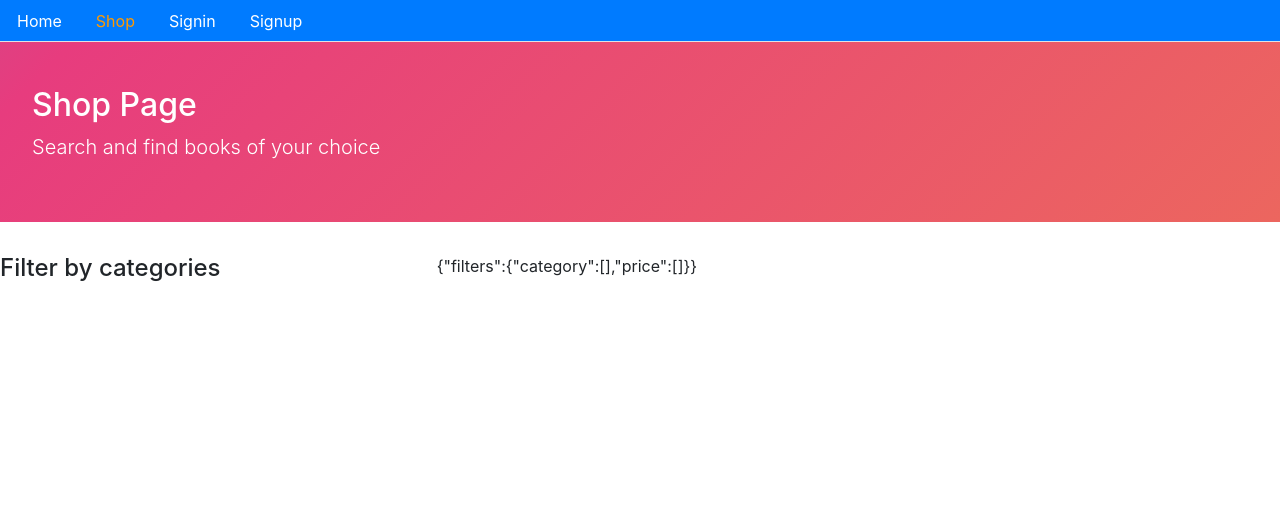
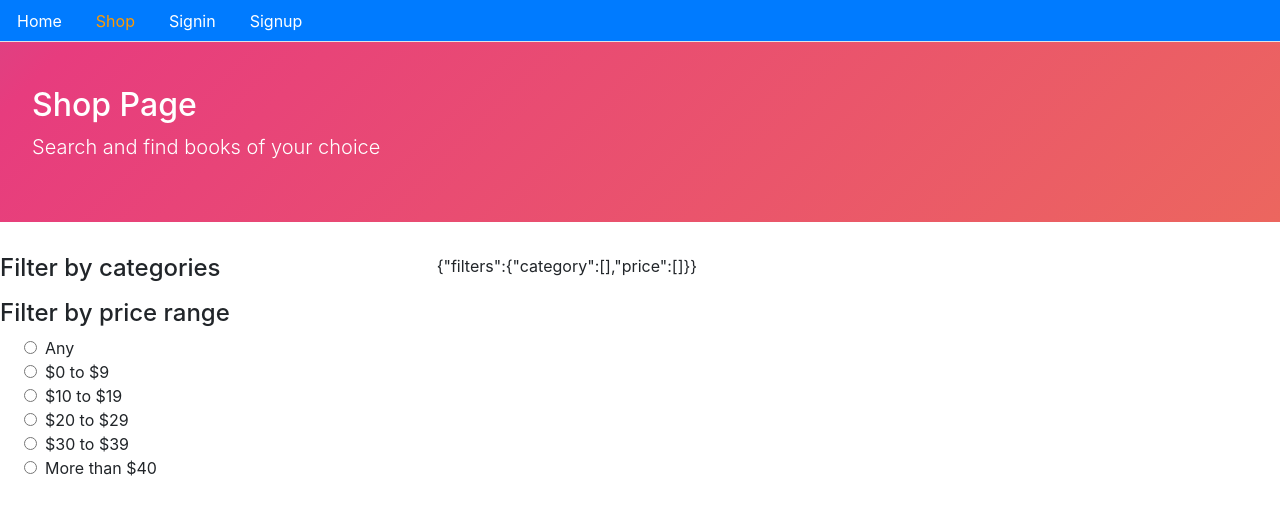
Before and after one commit to FeliIsra/E-commerce, a React (Create React App) app in the folder frontend/: page /shop in a window 1280 px wide. Shown: the top 512 px of the page. Built offline with nearby package versions, Linux system fonts and the light colour scheme; no server answers.

Commit message:
Filtros por precios

```diff
--- /dev/null
+++ b/frontend/src/core/Radiobox.js
@@ -0,0 +1,26 @@
+import React, { useState, useEffect, Fragment } from "react";
+
+function Radiobox({prices}) {
+
+    const [ value, setValue ] = useState(0)
+
+    const handleChange = e => {
+        //
+    }
+
+    return(
+        prices.map((p, i) => (
+                <div key={i}>
+                    <input
+                    onChange={handleChange}
+                    value={`${p._id}`}
+                    type="radio"
+                    className='mr-2 ml-4'
+                />
+                <label className="form-check-label">{p.name}</label>
+            </div>
+        ))
+    )
+}
+
+export default Radiobox
--- a/frontend/src/core/Shop.js
+++ b/frontend/src/core/Shop.js
@@ -3,6 +3,8 @@
 import Card from './Card'
 import { getCategories } from './apiCore'
 import Checkbox from './Checkbox'
+import { prices } from './fixedPrices'
+import Radiobox from "./Radiobox";
 
 function Shop() {
 
@@ -53,6 +55,14 @@
 							handleFilters={filters => handleFilters(filters, 'category')}
 						/>
 					</ul>
+
+					<h4>Filter by price range</h4>
+					<div>
+						<Radiobox
+							prices={prices}
+							handleFilters={filters => handleFilters(filters, 'price')}
+						/>
+					</div>
 				</div>
 				<div className="col-8">
 					{JSON.stringify(myFilters)}
--- /dev/null
+++ b/frontend/src/core/fixedPrices.js
@@ -0,0 +1,37 @@
+export const prices = [
+    {
+        _id: 0,
+        name: "Any",
+        array: []
+    },
+
+    {
+        _id: 1,
+        name: "$0 to $9",
+        array: [0, 9]
+    },
+
+    {
+        _id: 2,
+        name: "$10 to $19",
+        array: [10, 19]
+    },
+
+    {
+        _id: 3,
+        name: "$20 to $29",
+        array: [20, 29]
+    },
+
+    {
+        _id: 4,
+        name: "$30 to $39",
+        array: [30, 39]
+    },
+
+    {
+        _id: 5,
+        name: "More than $40",
+        array: [40, 99]
+    }
+]
```
